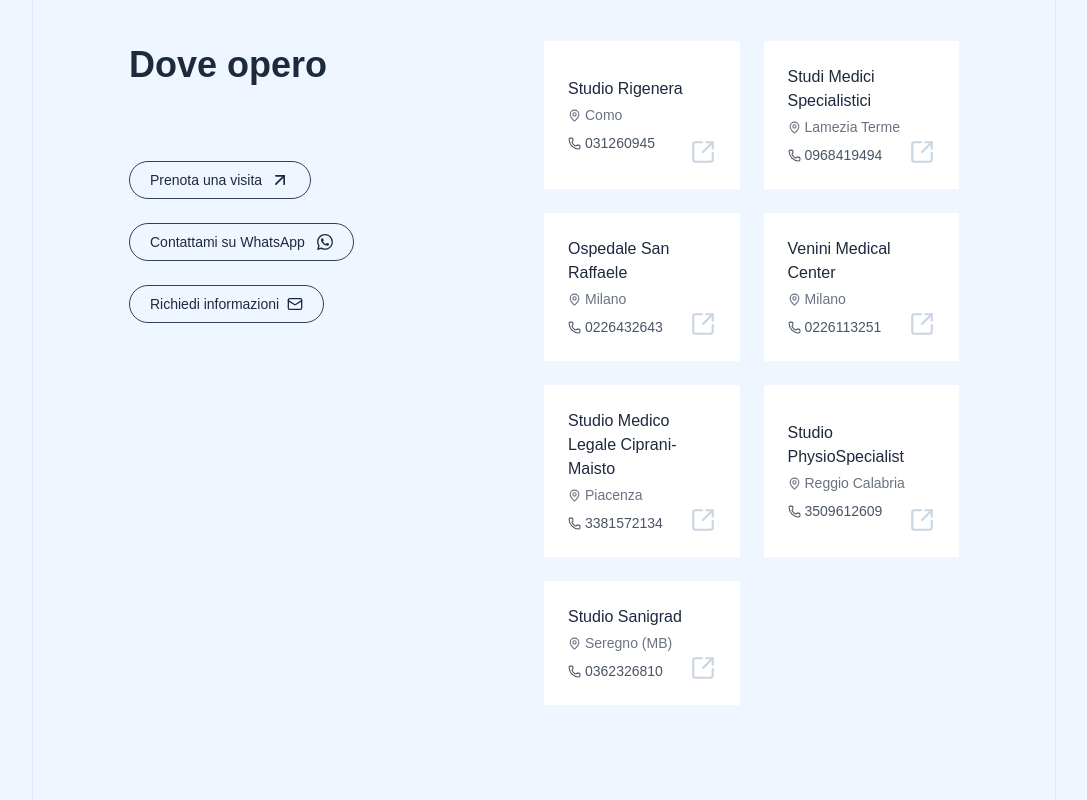
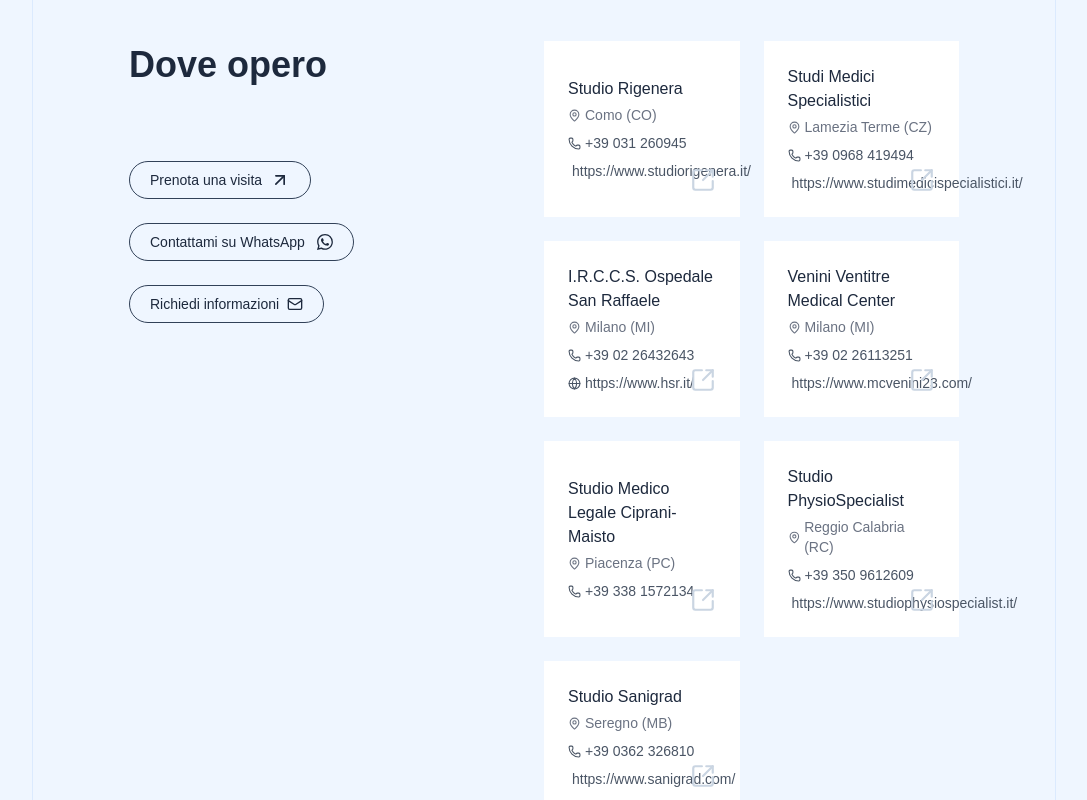
Before and after one commit to skxt/lorenzomonti, a Next.js app: page / in a window 1280 px wide. Shown: the part 1260-2060 px from the top of the page, without its empty margins (96-1183 px from the left). Built offline with nearby package versions, Linux system fonts and the light colour scheme; a web font is replaced by a local one.

Commit message:
feat(Data): update where data

```diff
--- a/data/where.ts
+++ b/data/where.ts
@@ -2,38 +2,44 @@ import { IPlace } from "../types";
 
 export const places: IPlace[] = [
   {
-    location: "Como",
+    location: "Como (CO)",
     title: "Studio Rigenera",
-    phone: "031260945",
+    phone: "+39 031 260945",
+    url: "https://www.studiorigenera.it/",
   },
   {
-    location: "Lamezia Terme",
+    location: "Lamezia Terme (CZ)",
     title: "Studi Medici Specialistici",
-    phone: "0968419494",
+    phone: "+39 0968 419494",
+    url: "https://www.studimedicispecialistici.it/",
   },
   {
-    location: "Milano",
-    title: "Ospedale San Raffaele",
-    phone: "0226432643",
+    location: "Milano (MI)",
+    title: "I.R.C.C.S. Ospedale San Raffaele",
+    phone: "+39 02 26432643",
+    url: "https://www.hsr.it/",
   },
   {
-    location: "Milano",
-    title: "Venini Medical Center",
-    phone: "0226113251",
+    location: "Milano (MI)",
+    title: "Venini Ventitre Medical Center",
+    phone: "+39 02 26113251",
+    url: "https://www.mcvenini23.com/",
   },
   {
-    location: "Piacenza",
+    location: "Piacenza (PC)",
     title: "Studio Medico Legale Ciprani-Maisto",
-    phone: "3381572134",
+    phone: "+39 338 1572134",
   },
   {
-    location: "Reggio Calabria",
+    location: "Reggio Calabria (RC)",
     title: "Studio PhysioSpecialist",
-    phone: "3509612609",
+    phone: "+39 350 9612609",
+    url: "https://www.studiophysiospecialist.it/",
   },
   {
     location: "Seregno (MB)",
     title: "Studio Sanigrad",
-    phone: "0362326810",
+    phone: "+39 0362 326810",
+    url: "https://www.sanigrad.com/",
   },
 ];
```
